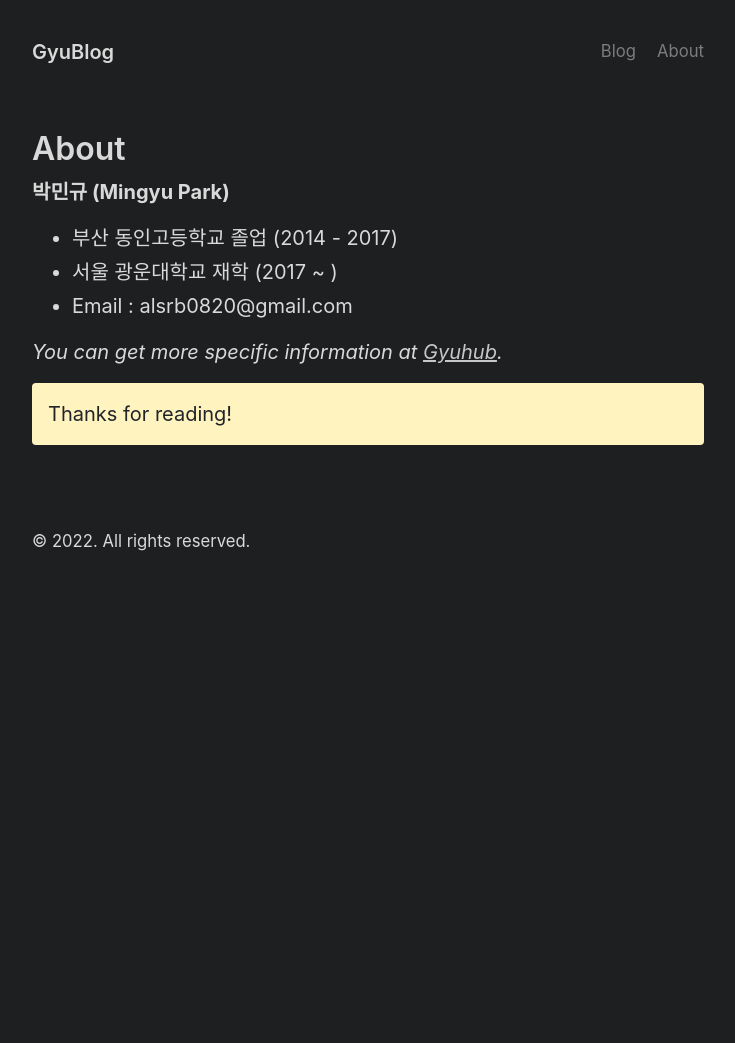
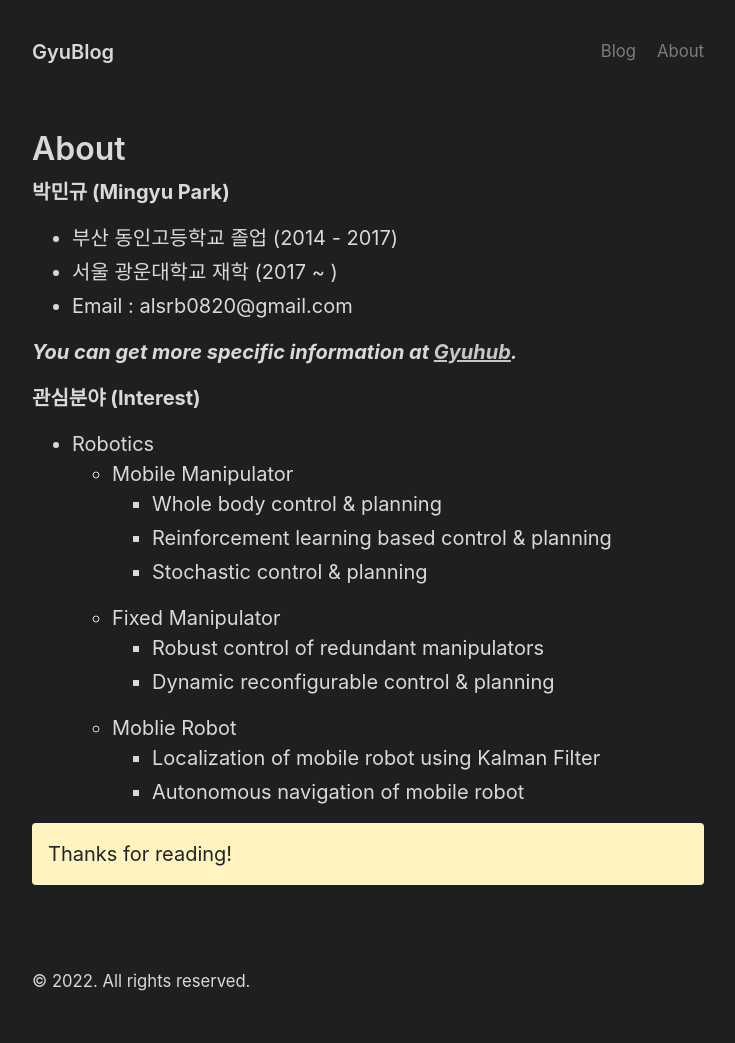
Before and after one commit to mngupark/mngupark.github.io, a Jekyll site: the page built from about.md, in a window 1280 px wide. Shown: the whole page, without its empty margins (272-1007 px from the left). Built offline with Jekyll 4.4.1, drawn with Linux system fonts in a browser that asks for light colours; before the commit the page ends 900 px from its top, so only the background shows below that.

Commit message:
modify the about page

```diff
--- a/about.md
+++ b/about.md
@@ -8,7 +8,20 @@ title: About
 - 서울 광운대학교 재학 (2017 ~ )
 - Email : alsrb0820@gmail.com
 
-*You can get more specific information at [Gyuhub](https://github.com/Gyuhub/Gyuhub).*
+***You can get more specific information at [Gyuhub](https://github.com/Gyuhub/Gyuhub).***
+
+**관심분야 (Interest)**
+- Robotics
+  - Mobile Manipulator
+    - Whole body control & planning
+    - Reinforcement learning based control & planning
+    - Stochastic control & planning
+  - Fixed Manipulator
+    - Robust control of redundant manipulators
+    - Dynamic reconfigurable control & planning
+  - Moblie Robot
+    - Localization of mobile robot using Kalman Filter
+    - Autonomous navigation of mobile robot
 
 <p class="message">
   Thanks for reading!
```
